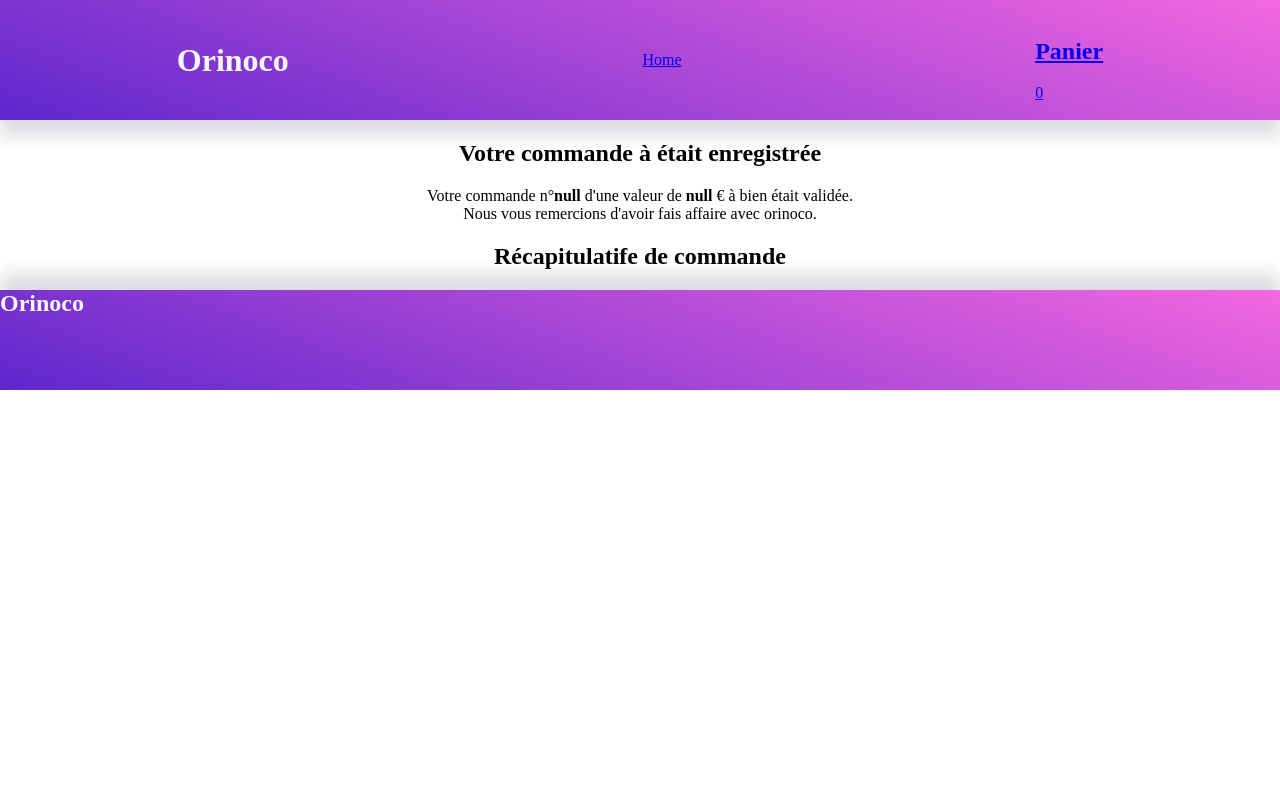
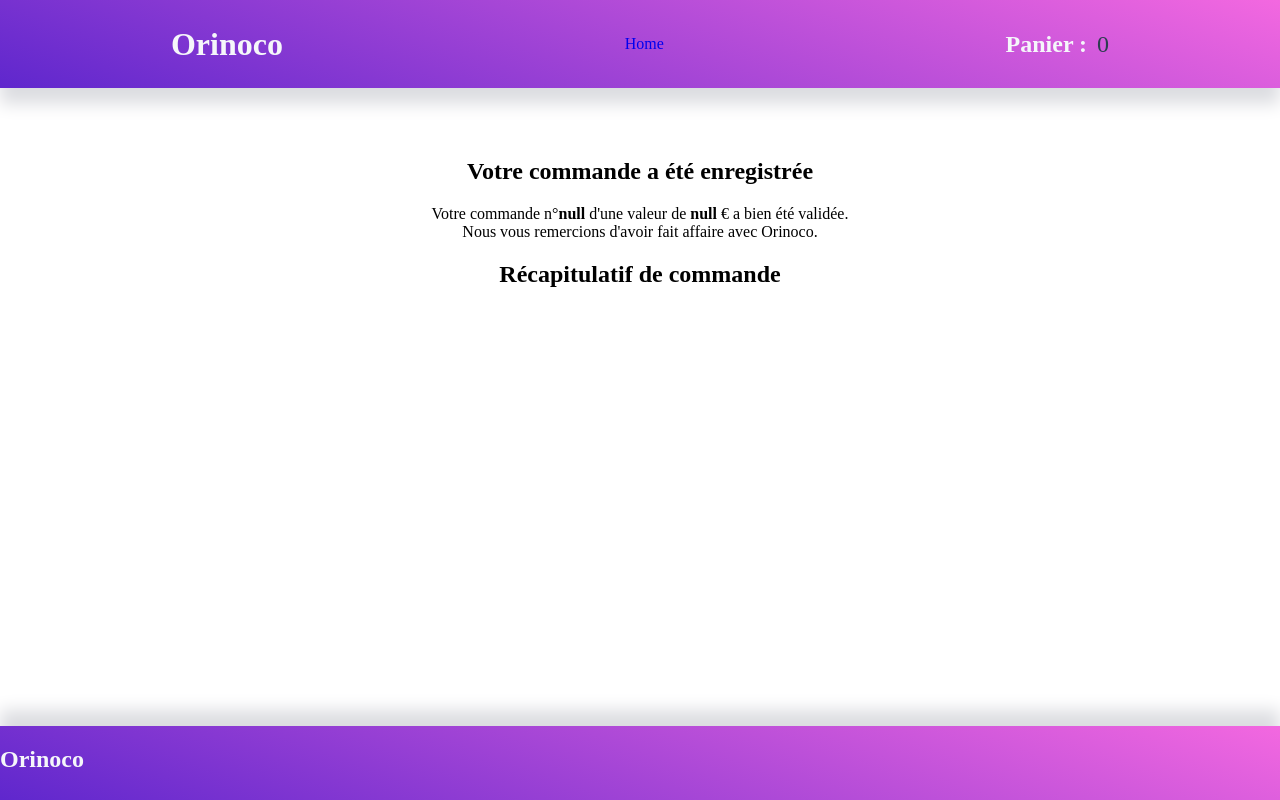
Before and after one commit to Easymr1/MimounRahmouni_5_02022021, a plain HTML site: page front_end/confirmation.html in a window 1280 px wide. Drawn offline with Linux system fonts and the light colour scheme.

Commit message:
Correction de fautes d’orthographe et améélioration visuel du site

```diff
--- a/front_end/confirmation.css
+++ b/front_end/confirmation.css
@@ -1,5 +1,13 @@
 body {
+    height: 100vh;
     margin: 0;
+    display: flex;
+    flex-direction: column;
+    justify-content: space-between;
+}
+
+a {
+    text-decoration: none;
 }
 
 header {
@@ -11,6 +19,27 @@ header {
     justify-content: space-around;
     align-items: center;
     box-shadow: 0 1rem 1rem #dcdde1;
+    margin-bottom: 50px;
+}
+
+.panier {
+    color: #f5f6fa;
+    display: flex;
+    align-items: center;
+}
+
+.cart {
+    display: flex;
+    flex-wrap: wrap;
+    align-items: center;
+    justify-content: space-around;
+    font-size: 1.5rem;
+    color: #2c3e50;
+    margin-left: 10px;
+}
+
+#body {
+    height: 100%;
 }
 
 .title__panier {
@@ -37,15 +66,12 @@ header {
     margin-right: 10px;
 }
 
+.title {
+    text-align: start;
+}
+
 .total {
     display: flex;
     justify-content: space-between;
     margin: 20px 10% 20px 10%;
 }
-
-footer {
-    background: linear-gradient(200deg, #f368e0, #5f27cd);
-    color: #f5f6fa;
-    height: 100px;
-    box-shadow: 0 -1rem 1rem #dcdde1;
-}
--- a/front_end/confirmation.html
+++ b/front_end/confirmation.html
@@ -5,6 +5,7 @@
     <meta charset="UTF-8">
     <meta name="viewport" content="width=device-width, initial-scale=1.0">
     <link rel="stylesheet" href="confirmation.css">
+    <link rel="stylesheet" href="sass/main.css">
     <title>Confirmation</title>
 </head>
 
@@ -12,15 +13,15 @@
     <header>
         <h1>Orinoco</h1>
         <a href="index.html">Home</a>
-        <a href="panier.html">
-            <h2>Panier</h2>
+        <a class="panier" href="panier.html">
+            <h2>Panier :</h2>
             <div class="cart">0</div>
         </a>
     </header>
 
     <section id="body"></section>
 
-    <footer>
+    <footer class="footer">
         <h2>Orinoco</h2>
     </footer>
     <script src='confirmation.js'></script>
--- a/front_end/confirmation.js
+++ b/front_end/confirmation.js
@@ -7,18 +7,18 @@ const infoBody = () => {
     body.style.textAlign = 'center';
 
     const title = document.createElement('h1');
-    title.innerHTML = 'Votre commande à était enregistrée';
+    title.innerHTML = 'Votre commande a été enregistrée';
     body.appendChild(title);
 
     const paragraphe = document.createElement('p');
-    paragraphe.innerHTML = `Votre commande n°<strong>${idCommande}</strong> d'une valeur de <strong>${total}</strong> € à bien était validée.<br>  Nous vous remercions d'avoir fais affaire avec orinoco. `
+    paragraphe.innerHTML = `Votre commande n°<strong>${idCommande}</strong> d'une valeur de <strong>${total}</strong> € a bien été validée.<br>  Nous vous remercions d'avoir fait affaire avec Orinoco. `
     body.appendChild(paragraphe);
 
     const section = document.createElement('section');
     body.appendChild(section);
 
     const titleSection = document.createElement('h2');
-    titleSection.innerHTML = 'Récapitulatife de commande';
+    titleSection.innerHTML = 'Récapitulatif de commande';
     section.appendChild(titleSection);
 
     const article = document.createElement('article');
--- /dev/null
+++ b/front_end/sass/layout/_header.scss
@@ -0,0 +1,11 @@
+header {
+    background: linear-gradient(200deg, #f368e0, #5f27cd);
+    color: #f5f6fa;
+    height: 120px;
+    width: 100%;
+    display: flex;
+    justify-content: space-around;
+    align-items: center;
+    box-shadow: 0 1rem 1rem #dcdde1;
+    margin-bottom: 50px;
+}
```
